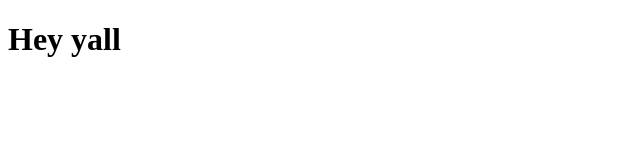
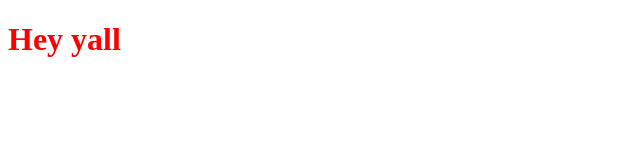
Before and after one commit to ifuhrmann/ifuhrmann.github.io, a plain HTML site: page index.html in a window 1280 px wide. Shown: the whole page, without its empty margins (0-640 px from the left). Drawn offline with Linux system fonts and the light colour scheme.

Commit message:
baby steps

```diff
--- /dev/null
+++ b/index.css
@@ -0,0 +1,3 @@
+h1{
+	color:red;
+}
--- a/index.html
+++ b/index.html
@@ -1,6 +1,7 @@
   <!DOCTYPE html>
   <html>
     <head>
+      <link href="index.css" type="text/css" rel="stylesheet" />
       <meta charset="UTF-8">
       <title>title</title>
     </head>
```
